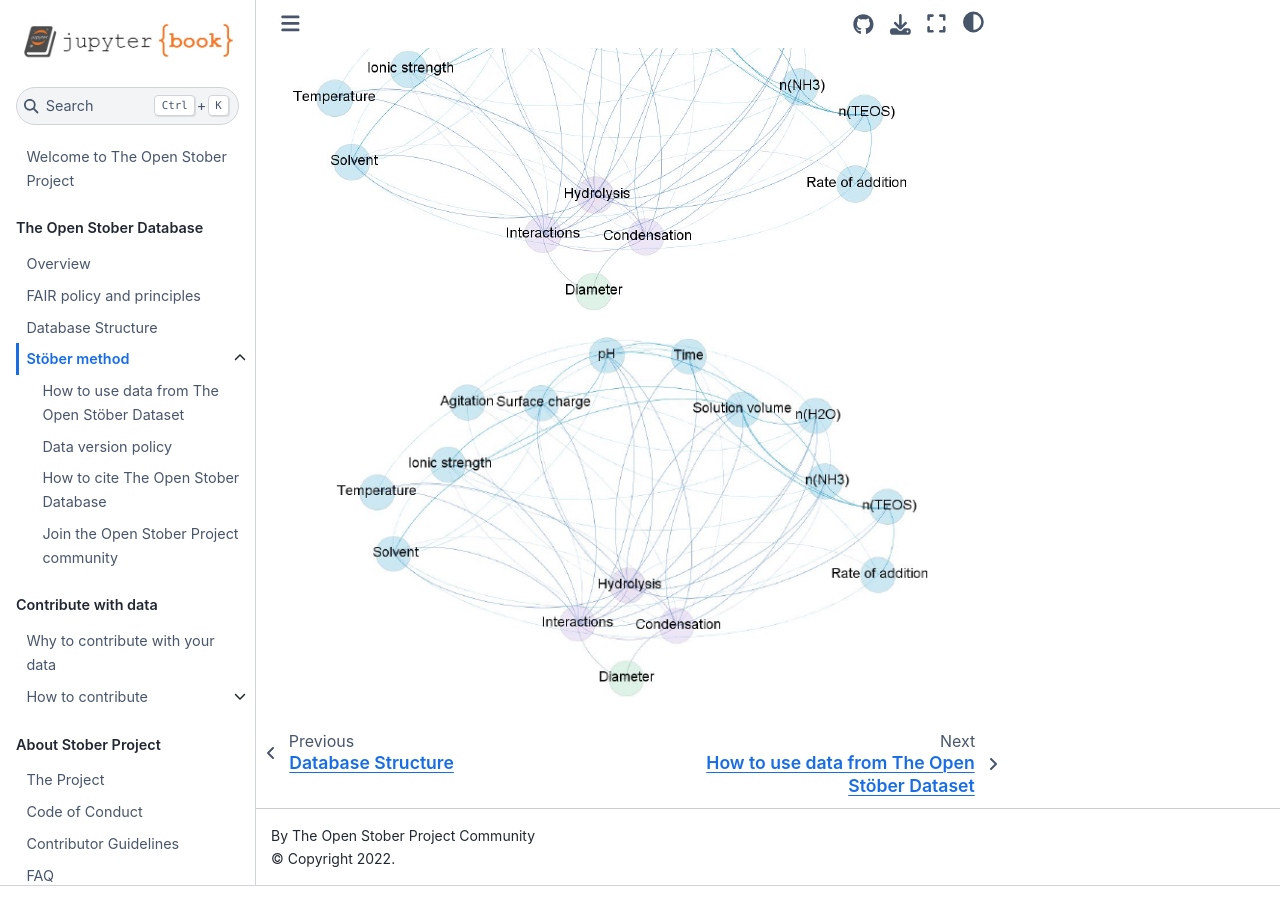
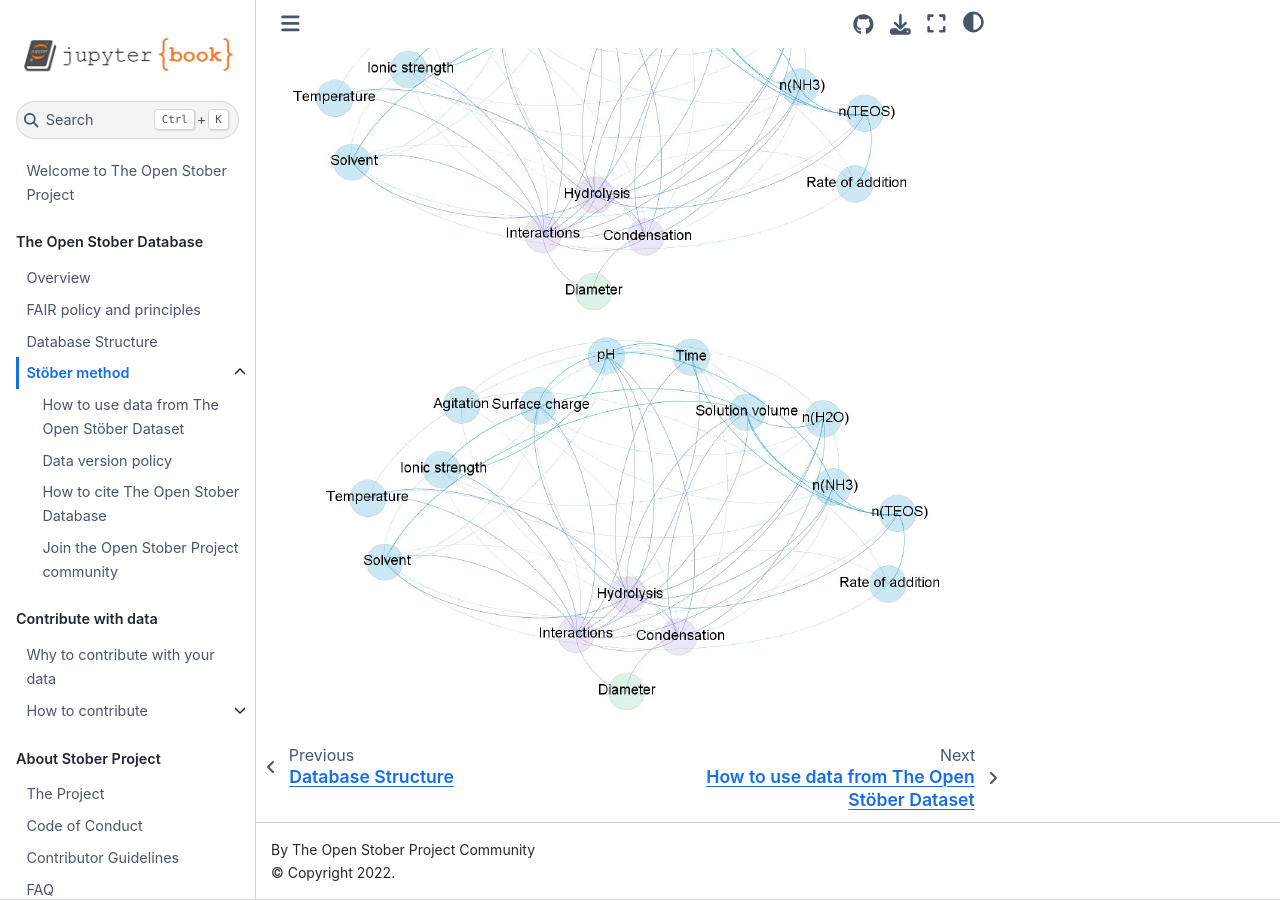
Before and after one commit to open-nanosystems/open-stober-project, a Jupyter Book: the page built from docs/database/stober-method.md, in a window 1280 px wide and 900 px high, scrolled down 763 px. Built offline with Jupyter Book 1.0.4 settings and Sphinx 7.4.7 and the Sphinx Book theme 1.1.4, drawn with Linux system fonts in a browser that asks for light colours.

Commit message:
Update stober-method.md

```diff
--- a/docs/database/stober-method.md
+++ b/docs/database/stober-method.md
@@ -7,5 +7,5 @@ The Stöber synthesis provides calibrated and monodispersed silica particles, is
 ![Stöber Graph](https://github.com/open-nanosystems/open-stober-project/blob/main/docs/database/graph_stober.PNG "Text to show on mouseover")
 
 <p align="center">
-  <img src="https://github.com/open-nanosystems/open-stober-project/blob/main/docs/database/graph_stober.PNG"  width="600"/>
+  <img src="https://github.com/open-nanosystems/open-stober-project/blob/main/docs/database/graph_stober.PNG">
 </p>
```
